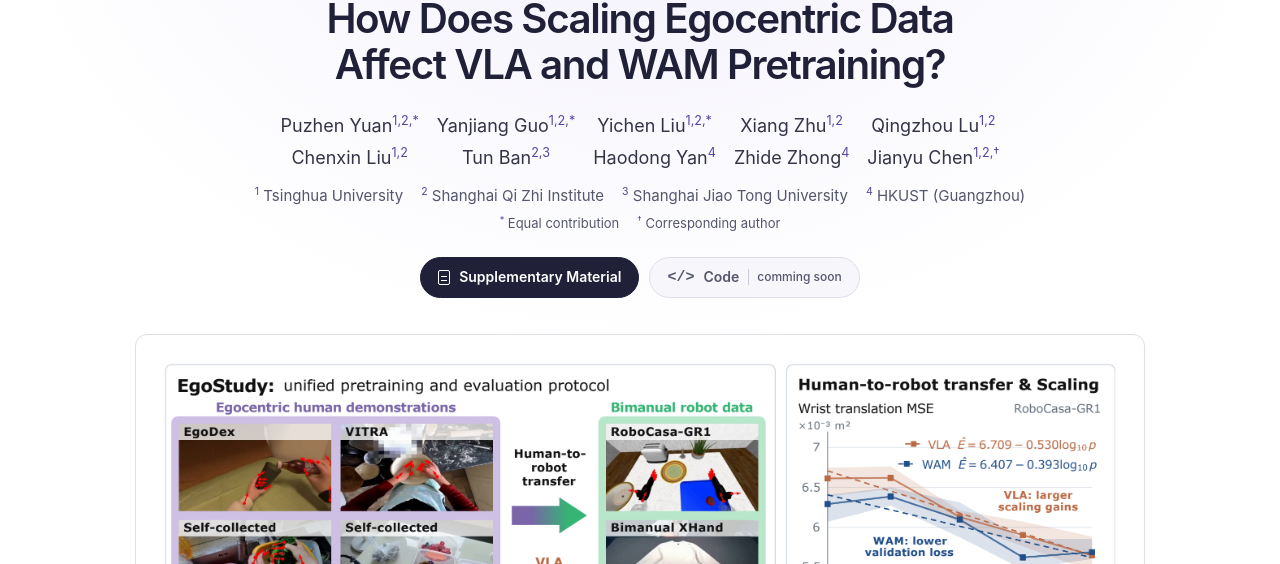
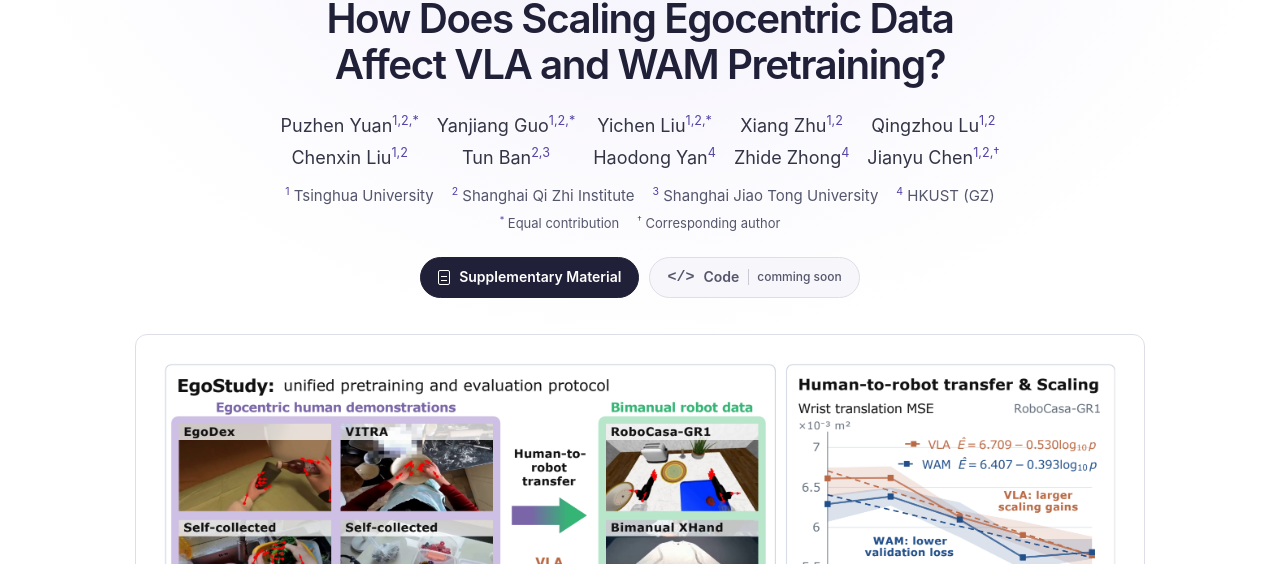
Before and after one commit to PuzhenYuan/EgoStudy-website, a plain HTML site: page index.html in a window 1280 px wide. Shown: the part 236-800 px from the top of the page. Drawn offline with Linux system fonts and the light colour scheme.

Commit message:
Abbreviate HKUST campus as GZ

```diff
--- a/index.html
+++ b/index.html
@@ -33,7 +33,7 @@
   <span><sup>1</sup> Tsinghua University</span>
   <span><sup>2</sup> Shanghai Qi Zhi Institute</span>
   <span><sup>3</sup> Shanghai Jiao Tong University</span>
-  <span><sup>4</sup> HKUST (Guangzhou)</span>
+  <span><sup>4</sup> HKUST (GZ)</span>
 </p>
 <p class="contributions"><span><sup>*</sup> Equal contribution</span> <span><sup>†</sup> Corresponding author</span></p>
 <div class="actions"><a class="button" href="assets/supplementary-material.pdf" target="_blank" rel="noopener"><span class="document-icon" aria-hidden="true"></span>Supplementary Material</a>
```
